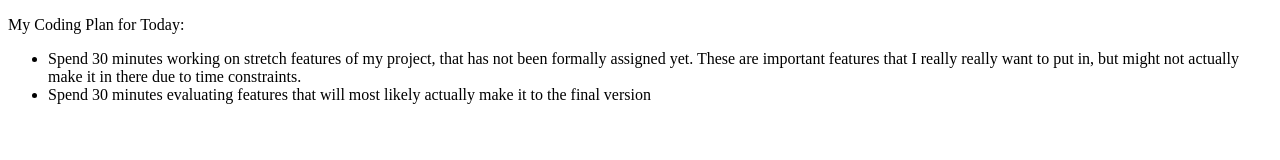
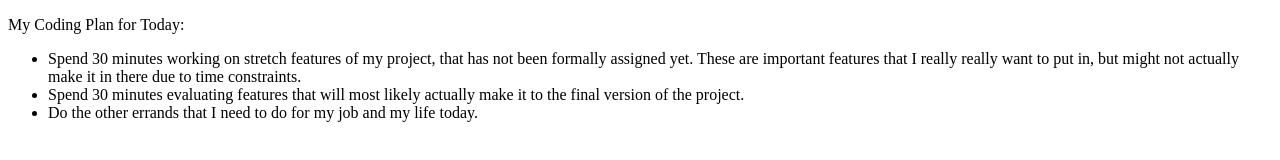
Before and after one commit to jtabb1/2021-05-31-Daily-Coding-Journal, a plain HTML site: page index.html in a window 1280 px wide. Drawn offline with Linux system fonts and the light colour scheme.

Commit message:
Finish daily coding plan.

```diff
--- a/index.html
+++ b/index.html
@@ -16,7 +16,9 @@
         features that I really really want to put in, but might not
         actually make it in there due to time constraints.</li>
       <li>Spend 30 minutes evaluating features that will most likely
-        actually make it to the final version
+        actually make it to the final version of the project.</li>
+      <li>Do the other errands that I need to do for my job and my
+        life today.</li>
     </ul>
 
     <script src="script.js"></script>
```
